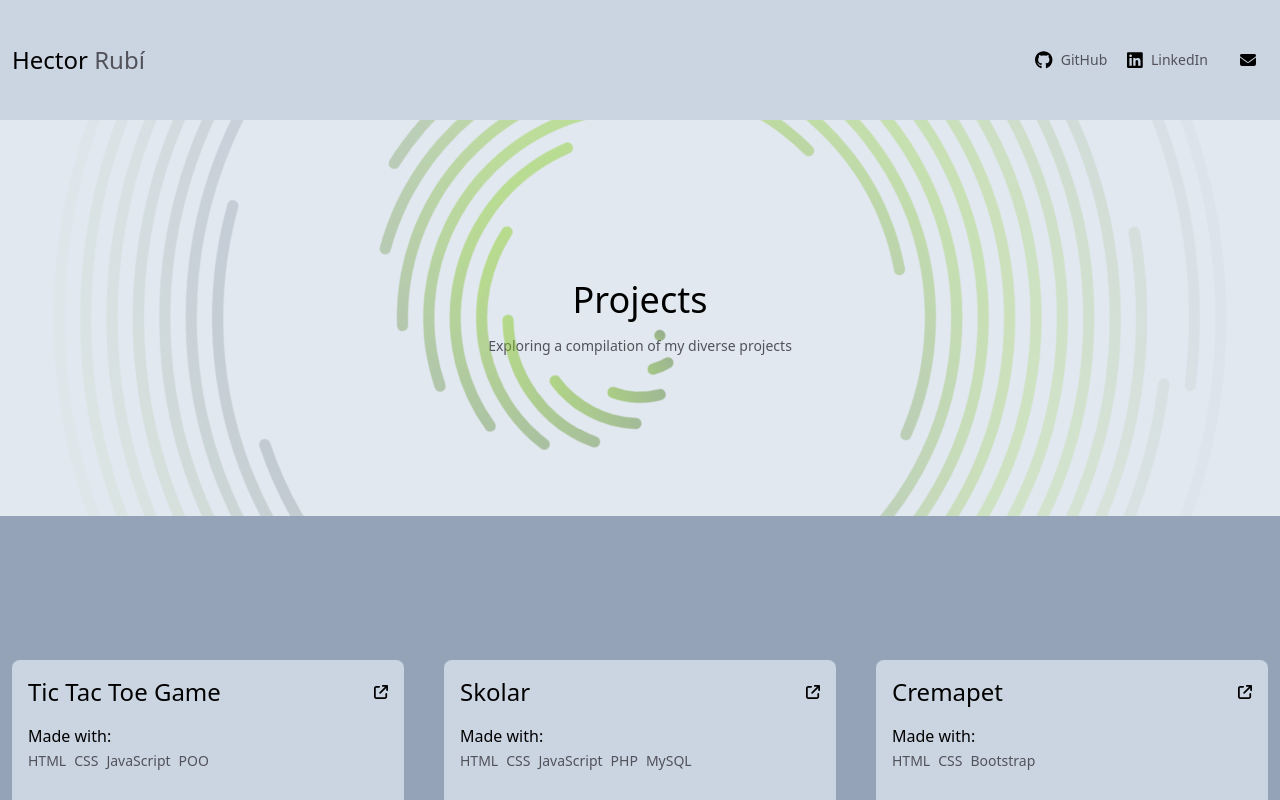
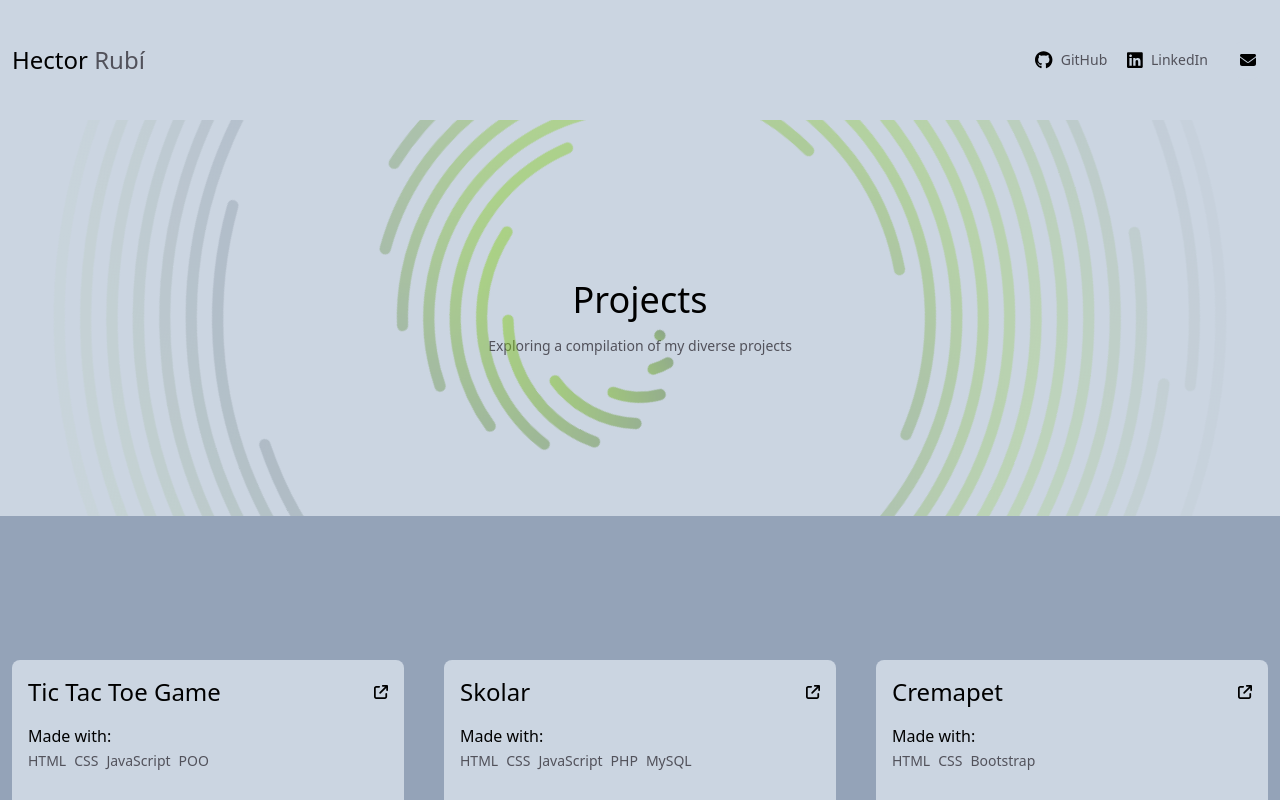
Before and after one commit to HectorRubi/hector-rubi, a Next.js app: page /projects in a window 1280 px wide. Shown: the top 800 px of the page. Built offline with nearby package versions, Linux system fonts and the light colour scheme.

Commit message:
Change projects hero background color

```diff
--- a/src/components/Projects/Hero/index.tsx
+++ b/src/components/Projects/Hero/index.tsx
@@ -3,8 +3,8 @@ import { CONTAINER } from '@/components/constants'
 
 export const Hero = () => {
   return (
-    <section className="relative overflow-hidden bg-primary-200 py-20 dark:bg-primary-700 md:py-40">
-      <div className="animate-rotation absolute bottom-0 left-0 right-0 top-0 flex items-center justify-center">
+    <section className="relative overflow-hidden bg-primary-300 py-20 dark:bg-primary-800 md:py-40">
+      <div className="absolute bottom-0 left-0 right-0 top-0 flex animate-rotation items-center justify-center">
         <Image
           src="/hero-bg.svg"
           width={800}
```
